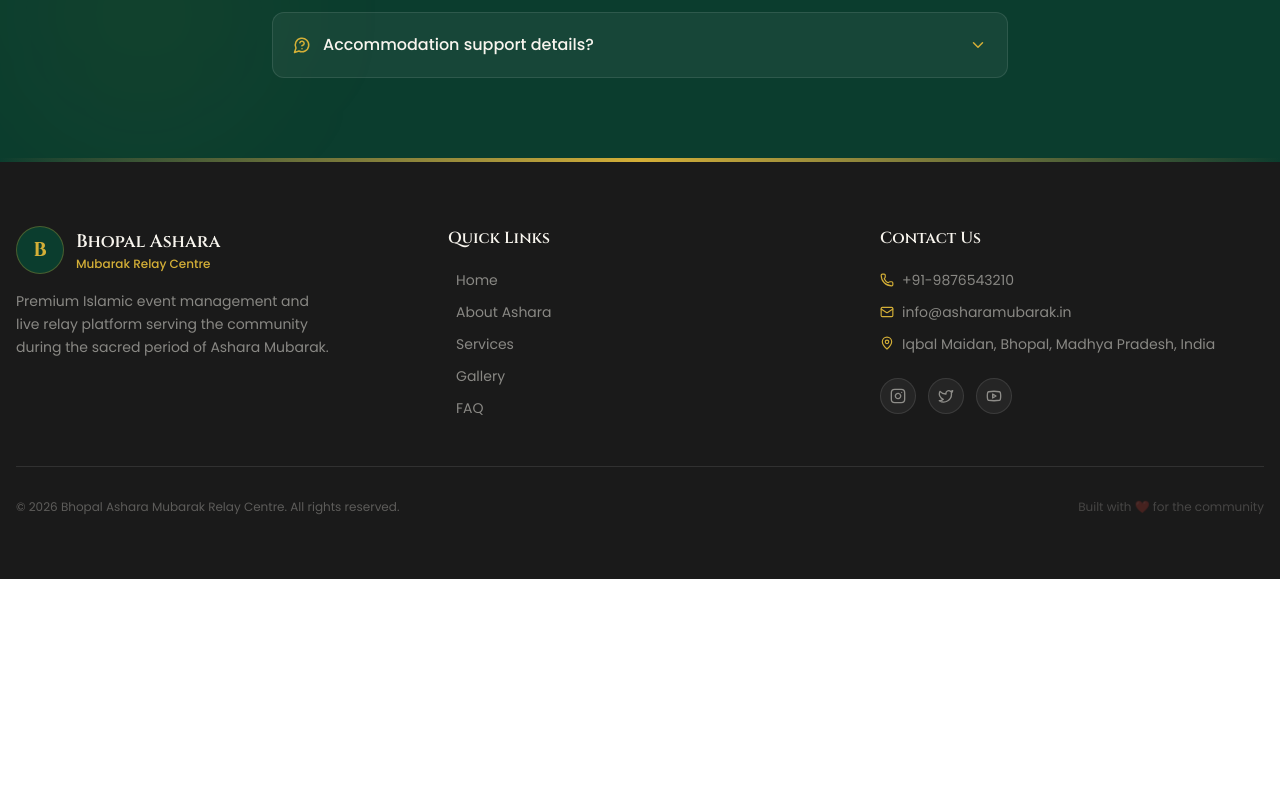
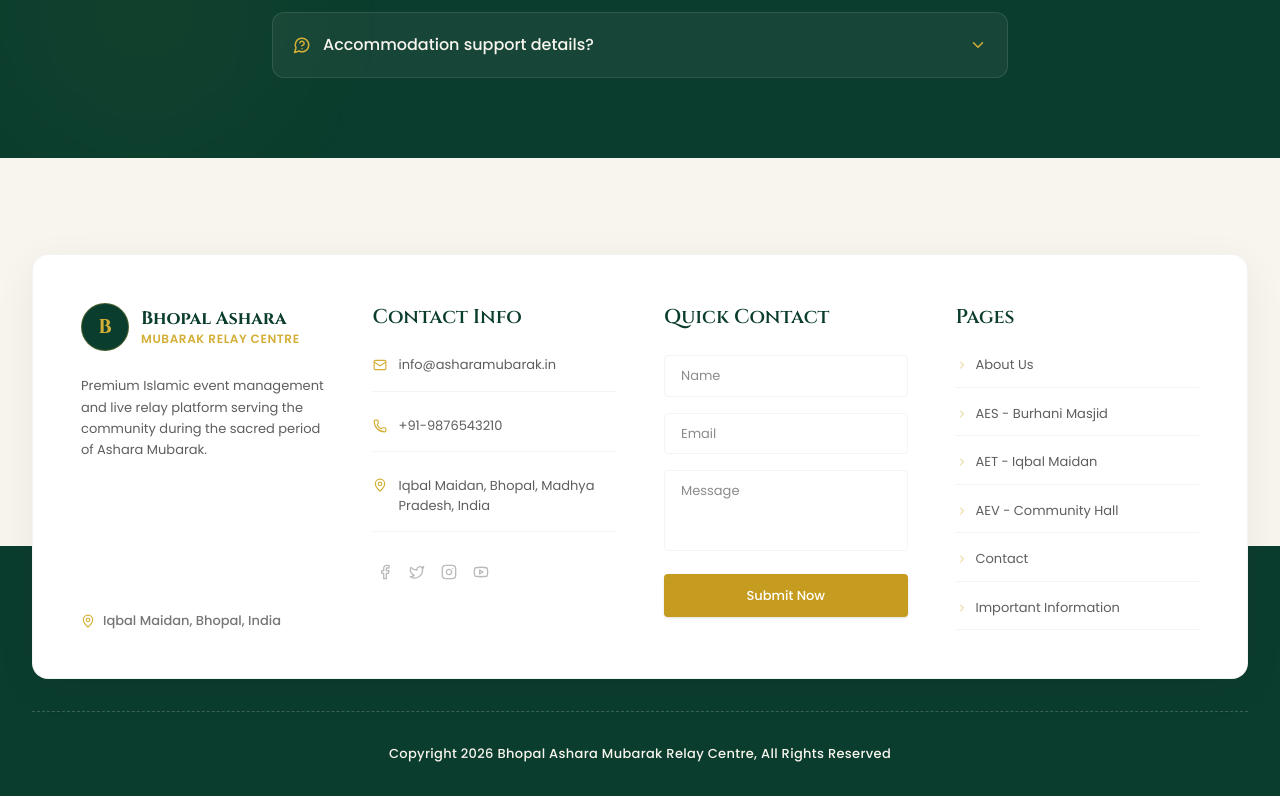
Before and after one commit to kuldeepmaurya4296/asaara-bhopal, a React (Vite) app: page / in a window 1280 px wide. Shown: the part 6718-7514 px from the top of the page. Before the commit the page ends 7297 px from the top, so only its background shows below. Built offline with nearby package versions, Linux system fonts and the light colour scheme.

Commit message:
update footer

```diff
--- a/src/components/Footer.jsx
+++ b/src/components/Footer.jsx
@@ -1,109 +1,135 @@
-import { Phone, Mail, MapPin, Instagram, Twitter, Youtube } from 'lucide-react';
+import { Mail, Phone, MapPin, Instagram, Twitter, Youtube, Facebook, ChevronRight } from 'lucide-react';
+import { Link } from 'react-router-dom';
 
-const quickLinks = [
-  { label: 'Home', href: '#home' },
-  { label: 'About Ashara', href: '#relay' },
-  { label: 'Services', href: '#services' },
-  { label: 'Gallery', href: '#gallery' },
-  { label: 'FAQ', href: '#faq' },
-];
-
-const socials = [
-  { icon: Instagram, href: '#', label: 'Instagram' },
-  { icon: Twitter, href: '#', label: 'Twitter' },
-  { icon: Youtube, href: '#', label: 'YouTube' },
+const pagesLinks = [
+  { label: 'About Us', href: '/#relay' },
+  { label: 'AES - Burhani Masjid', href: '/#masjids' },
+  { label: 'AET - Iqbal Maidan', href: '/#masjids' },
+  { label: 'AEV - Community Hall', href: '/#masjids' },
+  { label: 'Contact', href: '/contact' },
+  { label: 'Important Information', href: '/#faq' },
 ];
 
 export default function Footer() {
   return (
-    <div className="bg-charcoal relative overflow-hidden">
-      {/* Islamic pattern top border */}
-      <div className="h-1 bg-gradient-to-r from-emerald-dark via-gold to-emerald-dark" />
+    <footer className="relative mt-24">
+      {/* Background layer: half transparent, half emerald-dark */}
+      <div className="absolute inset-0 flex flex-col z-0">
+        <div className="flex-1 bg-transparent"></div> {/* Top half, blends with page background */}
+        <div className="h-[250px] bg-emerald-dark"></div> {/* Bottom half, solid theme color */}
+      </div>
 
-      <div className="max-w-7xl mx-auto px-4 py-16">
-        <div className="grid grid-cols-1 md:grid-cols-3 gap-12">
-          {/* Column 1 – Logo & About */}
-          <div>
-            <div className="flex items-center gap-3 mb-4">
-              <div className="w-12 h-12 rounded-full bg-emerald-dark flex items-center justify-center border border-gold/30">
+      <div className="max-w-[1400px] mx-auto px-4 sm:px-6 lg:px-8 relative z-10">
+        {/* Main White Card */}
+        <div className="bg-white rounded-2xl shadow-[0_10px_40px_rgb(0,0,0,0.06)] p-8 lg:p-12 mb-8 border border-charcoal/5">
+          <div className="grid grid-cols-1 md:grid-cols-2 lg:grid-cols-4 gap-12">
+
+            {/* Col 1: About Us & Logo */}
+            <div className="flex flex-col h-full">
+              <div className="flex items-center gap-3 mb-6">
+                <div className="w-12 h-12 rounded-full bg-emerald-dark flex items-center justify-center border border-gold/30 shrink-0">
                   <span className="text-gold font-heading text-xl font-bold">B</span>
                 </div>
                 <div>
-                <h3 className="font-heading text-lg text-cream font-semibold">Bhopal Ashara</h3>
-                <p className="text-gold text-xs font-medium">Mubarak Relay Centre</p>
+                  <h3 className="font-heading text-lg text-emerald-dark font-bold leading-tight">Bhopal Ashara</h3>
+                  <p className="text-gold text-xs font-semibold uppercase tracking-wider">Mubarak Relay Centre</p>
                 </div>
               </div>
-            <p className="text-cream/50 text-sm leading-relaxed max-w-xs">
-              Premium Islamic event management and live relay platform serving the community
-              during the sacred period of Ashara Mubarak.
+              <p className="text-[13px] text-charcoal/70 leading-relaxed mb-6">
+                Premium Islamic event management and live relay platform serving the community during the sacred period of Ashara Mubarak.
               </p>
+              <div className="mt-auto flex items-center gap-2 text-[13px] text-charcoal/60 font-medium pt-4">
+                <MapPin size={14} className="text-gold shrink-0" />
+                Iqbal Maidan, Bhopal, India
+              </div>
             </div>
 
-          {/* Column 2 – Quick Links */}
+            {/* Col 2: Contact Info */}
             <div>
-            <h4 className="font-heading text-base text-cream font-semibold mb-5">Quick Links</h4>
-            <ul className="space-y-3">
-              {quickLinks.map((link) => (
-                <li key={link.href}>
-                  <a
-                    href={link.href}
-                    className="text-cream/50 hover:text-gold transition-colors duration-300 text-sm flex items-center gap-2 group"
-                  >
-                    <span className="w-0 group-hover:w-3 h-px bg-gold transition-all duration-300" />
+              <h3 className="font-heading text-xl text-emerald-dark font-semibold mb-6">Contact Info</h3>
+              <ul className="space-y-6">
+                <li>
+                  <a href="mailto:info@asharamubarak.in" className="flex items-center gap-3 text-[13px] text-charcoal/70 hover:text-emerald-dark transition-colors border-b border-charcoal/5 pb-4">
+                    <Mail size={14} className="text-gold shrink-0" />
+                    info@asharamubarak.in
+                  </a>
+                </li>
+                <li>
+                  <a href="tel:+919876543210" className="flex items-center gap-3 text-[13px] text-charcoal/70 hover:text-emerald-dark transition-colors border-b border-charcoal/5 pb-4">
+                    <Phone size={14} className="text-gold shrink-0" />
+                    +91-9876543210
+                  </a>
+                </li>
+                <li className="flex items-start gap-3 text-[13px] text-charcoal/70 border-b border-charcoal/5 pb-4">
+                  <MapPin size={14} className="text-gold shrink-0 mt-0.5" />
+                  Iqbal Maidan, Bhopal, Madhya Pradesh, India
+                </li>
+              </ul>
+              <div className="flex items-center gap-4 mt-8 pl-1">
+                <a href="#" className="text-charcoal/30 hover:text-gold transition-colors"><Facebook size={16} /></a>
+                <a href="#" className="text-charcoal/30 hover:text-gold transition-colors"><Twitter size={16} /></a>
+                <a href="#" className="text-charcoal/30 hover:text-gold transition-colors"><Instagram size={16} /></a>
+                <a href="#" className="text-charcoal/30 hover:text-gold transition-colors"><Youtube size={16} /></a>
+              </div>
+            </div>
+
+            {/* Col 3: Quick Contact */}
+            <div>
+              <h3 className="font-heading text-xl text-emerald-dark font-semibold mb-6">Quick Contact</h3>
+              <form className="space-y-4" onSubmit={(e) => e.preventDefault()}>
+                <input
+                  type="text"
+                  placeholder="Name"
+                  className="w-full px-4 py-2.5 text-[13px] rounded bg-white border border-gray-100 focus:outline-none focus:border-gold focus:ring-1 focus:ring-gold transition-colors"
+                />
+                <input
+                  type="email"
+                  placeholder="Email"
+                  className="w-full px-4 py-2.5 text-[13px] rounded bg-white border border-gray-100 focus:outline-none focus:border-gold focus:ring-1 focus:ring-gold transition-colors"
+                />
+                <textarea
+                  placeholder="Message"
+                  rows="3"
+                  className="w-full px-4 py-2.5 text-[13px] rounded bg-white border border-gray-100 focus:outline-none focus:border-gold focus:ring-1 focus:ring-gold transition-colors resize-none"
+                ></textarea>
+                <button type="submit" className="w-full bg-[#c59c1f] text-white font-medium py-3 rounded hover:bg-opacity-90 transition-all text-[13px] shadow-sm">
+                  Submit Now
+                </button>
+              </form>
+            </div>
+
+            {/* Col 4: Pages */}
+            <div>
+              <h3 className="font-heading text-xl text-emerald-dark font-semibold mb-6">Pages</h3>
+              <ul className="space-y-4">
+                {pagesLinks.map((link, idx) => (
+                  <li key={idx}>
+                    {link.href.startsWith('/') ? (
+                      <Link to={link.href} className="flex items-center gap-2 text-[13px] text-charcoal/70 hover:text-gold transition-colors border-b border-charcoal/5 pb-3 group">
+                        <ChevronRight size={12} className="text-gold opacity-70 group-hover:opacity-100 transition-opacity" />
+                        {link.label}
+                      </Link>
+                    ) : (
+                      <a href={link.href} className="flex items-center gap-2 text-[13px] text-charcoal/70 hover:text-gold transition-colors border-b border-charcoal/5 pb-3 group">
+                        <ChevronRight size={12} className="text-gold opacity-70 group-hover:opacity-100 transition-opacity" />
                         {link.label}
                       </a>
+                    )}
                   </li>
                 ))}
               </ul>
             </div>
 
-          {/* Column 3 – Contact & Social */}
-          <div>
-            <h4 className="font-heading text-base text-cream font-semibold mb-5">Contact Us</h4>
-            <div className="space-y-3 text-sm text-cream/50 mb-6">
-              <p className="flex items-center gap-2">
-                <Phone size={14} className="text-gold shrink-0" />
-                +91-9876543210
-              </p>
-              <p className="flex items-center gap-2">
-                <Mail size={14} className="text-gold shrink-0" />
-                info@asharamubarak.in
-              </p>
-              <p className="flex items-start gap-2">
-                <MapPin size={14} className="text-gold shrink-0 mt-0.5" />
-                Iqbal Maidan, Bhopal, Madhya Pradesh, India
-              </p>
-            </div>
-
-            {/* Social icons */}
-            <div className="flex gap-3">
-              {socials.map((s) => {
-                const Icon = s.icon;
-                return (
-                  <a
-                    key={s.label}
-                    href={s.href}
-                    aria-label={s.label}
-                    className="w-9 h-9 rounded-full bg-white/5 border border-white/10 flex items-center justify-center text-cream/50 hover:bg-gold/20 hover:text-gold hover:border-gold/30 transition-all duration-300"
-                  >
-                    <Icon size={16} />
-                  </a>
-                );
-              })}
-            </div>
           </div>
         </div>
 
-        {/* Bottom bar */}
-        <div className="mt-12 pt-8 border-t border-white/10 flex flex-col sm:flex-row items-center justify-between gap-4">
-          <p className="text-cream/30 text-xs">
-            © {new Date().getFullYear()} Bhopal Ashara Mubarak Relay Centre. All rights reserved.
-          </p>
-          <p className="text-cream/20 text-xs">
-            Built with ❤️ for the community
+        {/* Bottom Copyright Text */}
+        <div className="py-8 border-t border-cream/20 border-dashed text-center">
+          <p className="text-cream text-[13px] font-medium tracking-wide">
+            Copyright {new Date().getFullYear()} Bhopal Ashara Mubarak Relay Centre, All Rights Reserved
           </p>
         </div>
       </div>
-    </div>
+    </footer>
   );
 }
```
Lines whose indentation alone changed are shown as unchanged.
